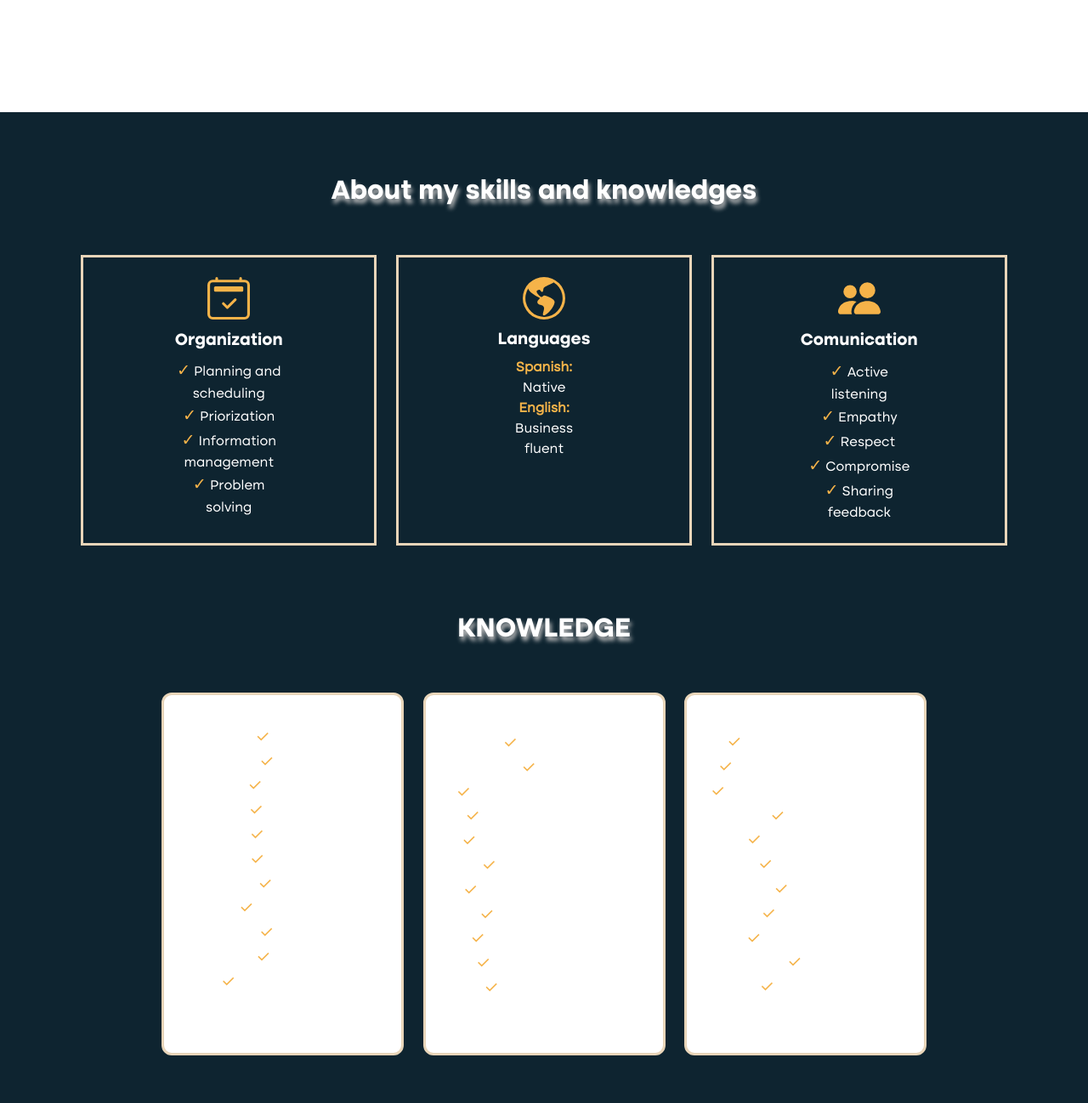
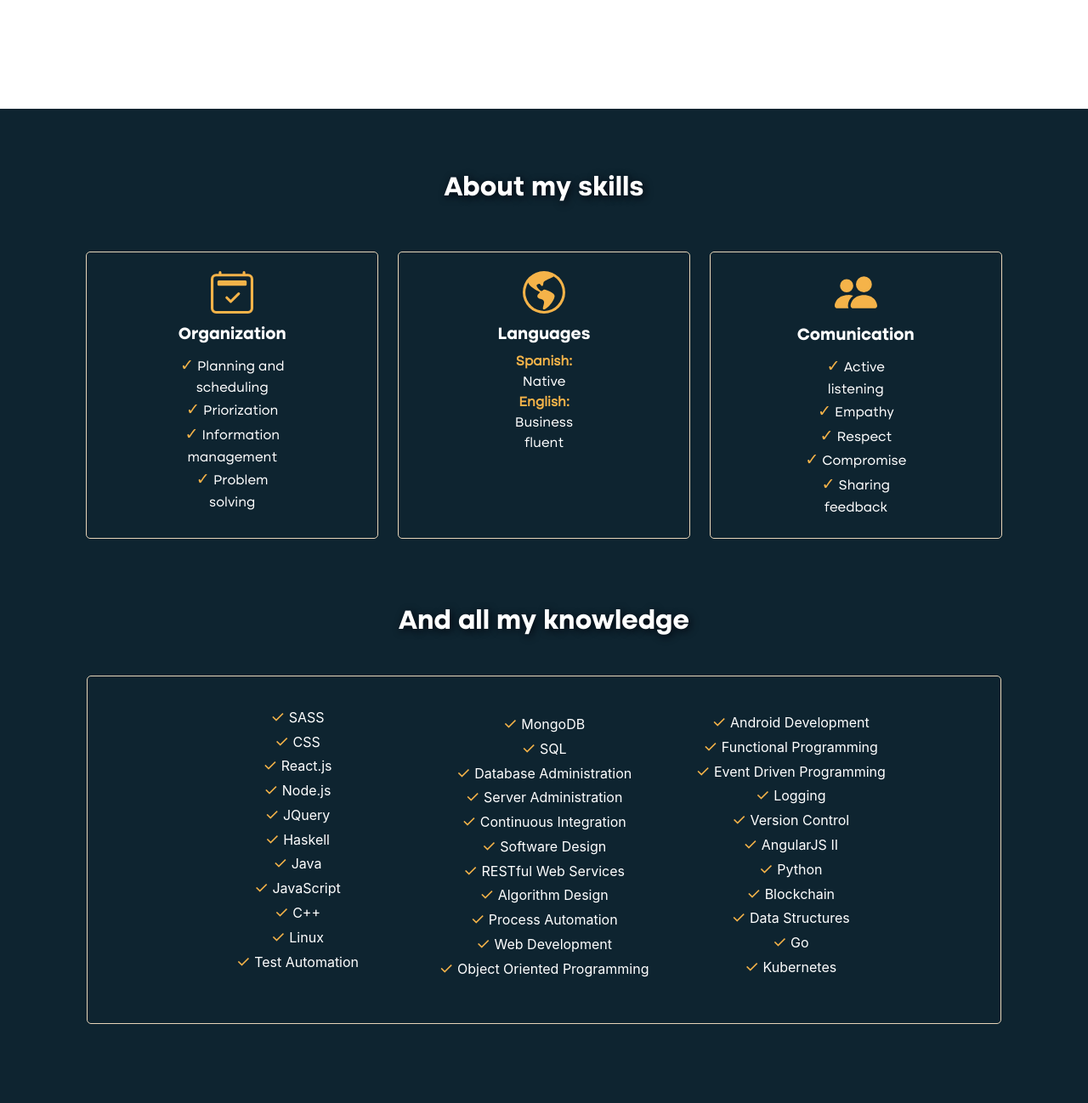
Before and after one commit to tamisimes/jonathanscherman, a plain HTML site: page index.html in a window 1280 px wide. Shown: the part 1302-2600 px from the top of the page at 85% size. Drawn offline with nearby package versions, Linux system fonts and the light colour scheme; some packages are replaced by stand-ins of ours; a script that the page names is missing.

Commit message:
modifique los margenes para que todo tenga el mismo ancho

```diff
--- a/cuerpo-estilos.css
+++ b/cuerpo-estilos.css
@@ -132,8 +132,8 @@ color: white;
 
 #contenedor-seccion2 {
     padding-bottom: 10%;
-    padding-right: 2%;
-    padding-left: 2%;
+    padding-right: 2.8%;
+    padding-left: 2.8%;
 
 }
 
@@ -161,8 +161,8 @@ color: white;
 
 #carta1-estudios , #carta2-estudios {
 
-    border: #0e2430 solid 2px;
-    border-radius: 13px;
+    border:#e8d5b9 solid 2px;
+    border-radius: 5px;
 
 }
 
@@ -183,7 +183,7 @@ color: white;
     padding-top: 5%;
     background-size:cover;
     background-position: center;
-    padding-bottom: 7%;
+    padding-bottom: 4%;
     border-bottom: #0e2430 solid 100px;
 }
 .text-muted {
@@ -193,7 +193,7 @@ color: white;
 #titulo1-seccion3 , #titulo2-seccion3 {
     padding: 1%;
     color:#ffffff;
-    text-shadow: 2px 5px 5px rgb(187, 187, 187);
+    text-shadow: 2px 2px 10px rgb(2, 6, 14);
     opacity: 100;
     font-family: altonebold;
     text-align: center;
@@ -212,9 +212,11 @@ color: white;
 #box1 , #box2 , #box3 {
     padding: 2%;
     margin: 1%;
-    border:#e8d5b9 solid 3px;
+    border:#e8d5b9 solid 1px;
     padding-left: 15%;
 padding-right: 15%;
+border-radius: 5px;
+
 
 }
 
@@ -231,16 +233,19 @@ strong {
 
 }
 
-.texto-conocimientos {
+#texto-conocimientos {
     color: #f5b349;
-}
+    border-radius: 12px;
+    border:#e8d5b9 solid 1px;
+    margin-right: 1.5%;
+    margin-left: 1.5%;
+
+border-radius: 5px;}
 
 #box1-conocimientos , #box2-conocimientos , #box3-conocimientos {
-    padding: 2%;
+    padding: 1%;
     margin: 1%;
-    border-radius: 12px;
-    background-color:white;
-    border:#e8d5b9 solid 3px;
+
 
 
 }
--- a/index.html
+++ b/index.html
@@ -110,7 +110,7 @@
 
 
         <section class="seccion3 container">
-            <h6 id="titulo1-seccion3" class="animate__animated">About my skills and knowledges</h6>
+            <h6 id="titulo1-seccion3" class="animate__animated">About my skills</h6>
             <br>
 
             <div id="skills-container">
@@ -154,7 +154,7 @@
                 </div>
 
 
-                <h6 id="titulo2-seccion3" class="animate__animated">KNOWLEDGE</h6>
+                <h6 id="titulo2-seccion3" class="animate__animated">And all my knowledge</h6>
                 <br>
                 <div class="row justify-content-center mt-12" id="texto-conocimientos">
                     <div class="col-md-3 mb-4 d-flex justify-content-center" id="box1-conocimientos">
```
